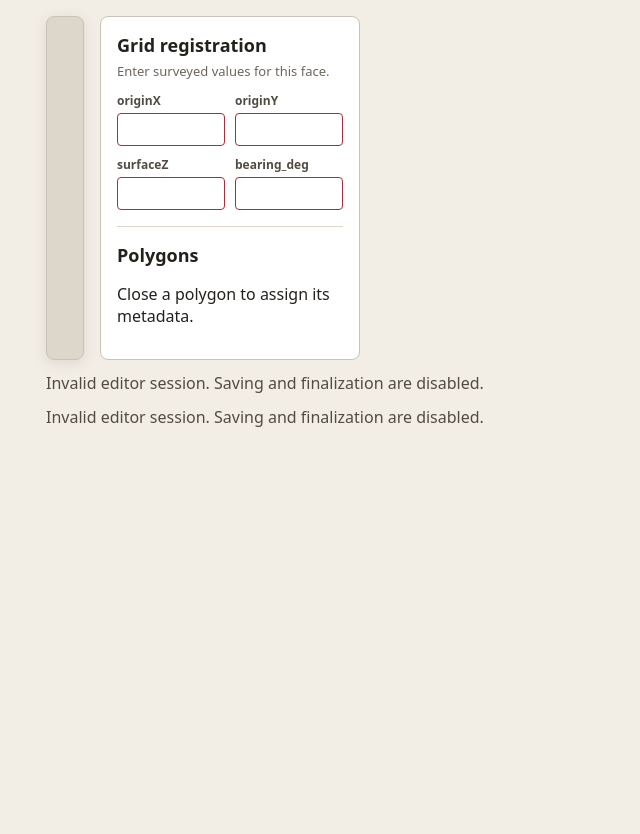
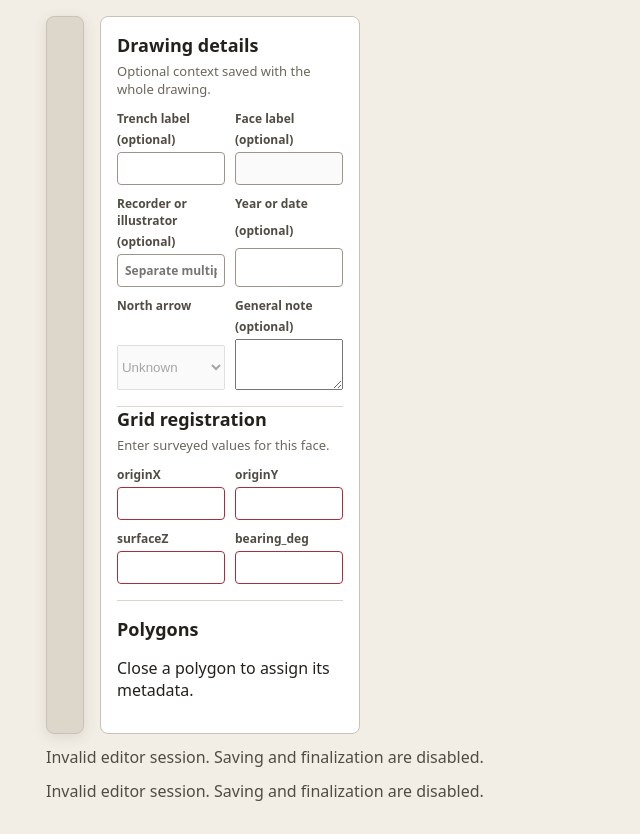
Before and after one commit to jennarbates/StratigraphyGenerator, a Flask app: template poggio_webapp/templates/editor.html in a window 1280 px wide. Shown: the part 119-953 px from the top of the page, without its empty margins (0-640 px from the left). Before the commit the page ends 546 px from the top, so only its background shows below. Run offline with Flask 3, Linux system fonts and the light colour scheme; the template is opened without the code that fills it, so the values that code supplies are empty.

Commit message:
metadata? more like

```diff
--- a/poggio_webapp/static/canvas/grid.mjs
+++ b/poggio_webapp/static/canvas/grid.mjs
@@ -650,20 +650,40 @@ export function assembleFinalizeState(
       polygons: [],
       polygonMetadata: {},
     };
+    const suppliedRecorders = (
+      documentMetadata.recorders
+      ?? documentMetadata.recorder
+      ?? documentMetadata.illustrator
+      ?? documentMetadata.illustrators
+    );
+    const suppliedNote = (
+      documentMetadata.generalNote
+      ?? documentMetadata.note
+    );
 
     return {
-      trenchLabel: documentMetadata.trenchLabel ?? null,
-      faceLabel: documentMetadata.faceLabel ?? face.name,
-      illustrators: documentMetadata.illustrators ?? [],
-      date: documentMetadata.date ?? null,
-      northArrowPresent: documentMetadata.northArrowPresent ?? null,
+      trenchLabel: optionalText(documentMetadata.trenchLabel),
+      faceLabel: optionalText(documentMetadata.faceLabel),
+      illustrators: suppliedRecorders === undefined
+        ? null
+        : (recorderNames(suppliedRecorders).length > 0
+          ? recorderNames(suppliedRecorders)
+          : null),
+      date: optionalText(documentMetadata.date),
+      northArrowPresent: (
+        typeof documentMetadata.northArrowPresent === "boolean"
+          ? documentMetadata.northArrowPresent
+          : null
+      ),
       gridSquareCm: documentMetadata.gridSquareCm ?? (
         GRID_SPACING_METERS * 100
       ),
       gridTiePoints: documentMetadata.gridTiePoints ?? [],
       loci: documentMetadata.loci ?? fieldWallLoci(face),
       layers: fieldWallLayers(face),
-      marginalia: documentMetadata.marginalia ?? [],
+      marginalia: suppliedNote === undefined
+        ? (documentMetadata.marginalia ?? [])
+        : (optionalText(suppliedNote) ? [optionalText(suppliedNote)] : []),
     };
   }
 
@@ -672,14 +692,7 @@ export function assembleFinalizeState(
   }
 
   return {
-    metadata: documentMetadata.metadata ?? {
-      currentFilePath: "manual-editor",
-      suggestedFilename: null,
-      trenchLabel: null,
-      scale: null,
-      credits: null,
-      marginalia: [],
-    },
+    metadata: archaeologicalDocumentMetadata(documentMetadata),
     trenchProfiles: editorState.faces.map((face) => ({
       face: face.name,
       gridLabels: face.gridLabels ?? [],
@@ -725,9 +738,140 @@ function cloneJsonValue(value) {
   return value;
 }
 
-export function snapshotEditorState(editorState) {
+function optionalText(value) {
+  if (typeof value !== "string") {
+    return null;
+  }
+
+  return value.trim() || null;
+}
+
+function recorderNames(value) {
+  const values = Array.isArray(value)
+    ? value
+    : (typeof value === "string" ? value.split(/[,\n]/) : []);
+
+  return values
+    .map(optionalText)
+    .filter((value) => value !== null);
+}
+
+function archaeologicalDocumentMetadata(documentMetadata) {
+  const metadata = documentMetadata.metadata ?? {};
+  const suppliedRecorders = (
+    documentMetadata.recorders
+    ?? documentMetadata.recorder
+    ?? documentMetadata.illustrator
+  );
+  const recorders = suppliedRecorders === undefined
+    ? (metadata.credits?.attributions ?? []).map(({ name }) => name)
+    : recorderNames(suppliedRecorders);
+  const date = (
+    documentMetadata.date === undefined
+      ? metadata.credits?.year
+      : optionalText(documentMetadata.date)
+  ) ?? null;
+  const suppliedNote = (
+    documentMetadata.generalNote
+    ?? documentMetadata.note
+  );
+  const marginalia = suppliedNote === undefined
+    ? (metadata.marginalia ?? [])
+    : (optionalText(suppliedNote) ? [optionalText(suppliedNote)] : []);
+  const credits = suppliedRecorders === undefined
+    && documentMetadata.date === undefined
+    ? (metadata.credits ?? null)
+    : (
+      recorders.length > 0 || date !== null
+        ? {
+          attributions: recorders.length > 0
+            ? recorders.map((name) => ({ name, role: "illustrator" }))
+            : null,
+          year: date,
+        }
+        : null
+    );
+
+  return {
+    currentFilePath: metadata.currentFilePath ?? "manual-editor",
+    suggestedFilename: metadata.suggestedFilename ?? null,
+    trenchLabel: documentMetadata.trenchLabel === undefined
+      ? (metadata.trenchLabel ?? null)
+      : optionalText(documentMetadata.trenchLabel),
+    scale: metadata.scale ?? null,
+    credits,
+    marginalia,
+  };
+}
+
+export function defaultDocumentMetadata(schemaType) {
+  const defaults = {
+    trenchLabel: "",
+    recorders: [],
+    date: "",
+    generalNote: "",
+  };
+
+  if (schemaType === "FieldWallProfile") {
+    return {
+      ...defaults,
+      faceLabel: "",
+      northArrowPresent: null,
+    };
+  }
+
+  return defaults;
+}
+
+function normalizedDocumentMetadata(documentMetadata, schemaType) {
+  const source = documentMetadata ?? {};
+
+  if (schemaType === "ArchaeologicalDiagram" && source.metadata) {
+    return {
+      trenchLabel: source.metadata.trenchLabel ?? "",
+      recorders: (source.metadata.credits?.attributions ?? [])
+        .map(({ name }) => name)
+        .filter((name) => typeof name === "string" && name.trim()),
+      date: source.metadata.credits?.year ?? "",
+      generalNote: (source.metadata.marginalia ?? []).join("\n"),
+    };
+  }
+
+  const normalized = {
+    trenchLabel: optionalText(source.trenchLabel) ?? "",
+    recorders: recorderNames(
+      source.recorders
+      ?? source.recorder
+      ?? source.illustrator
+      ?? source.illustrators,
+    ),
+    date: optionalText(source.date) ?? "",
+    generalNote: optionalText(
+      source.generalNote
+      ?? source.note
+      ?? (Array.isArray(source.marginalia)
+        ? source.marginalia.join("\n")
+        : undefined),
+    ) ?? "",
+  };
+
+  if (schemaType === "FieldWallProfile") {
+    return {
+      ...normalized,
+      faceLabel: optionalText(source.faceLabel) ?? "",
+      northArrowPresent: typeof source.northArrowPresent === "boolean"
+        ? source.northArrowPresent
+        : null,
+    };
+  }
+
+  return normalized;
+}
+
+export function snapshotEditorState(editorState, documentMetadata = {}) {
   return {
     activeFaceIndex: editorState.activeFaceIndex,
+    documentMetadata: cloneJsonValue(documentMetadata),
     faces: editorState.faces.map((face) => ({
       name: face.name,
       gridRegistration: cloneJsonValue(face.gridRegistration ?? {}),
@@ -755,7 +899,20 @@ export function reconstructEditorState(savedState) {
     throw new TypeError("Saved editor state must include a faces array.");
   }
 
-  return cloneJsonValue(resumableState);
+  const reconstructed = cloneJsonValue(resumableState);
+  const schemaType = savedState?.schemaType === "FieldWallProfile"
+    ? "FieldWallProfile"
+    : "ArchaeologicalDiagram";
+  const savedDocumentMetadata = (
+    resumableState.documentMetadata
+    ?? savedState?.documentMetadata
+    ?? defaultDocumentMetadata(schemaType)
+  );
+  reconstructed.documentMetadata = normalizedDocumentMetadata(
+    savedDocumentMetadata,
+    schemaType,
+  );
+  return reconstructed;
 }
 
 function assembleSaveGridConfig(editorState) {
@@ -791,6 +948,7 @@ export function assembleEditorSessionState(
 
   return {
     schemaType,
+    documentMetadata: cloneJsonValue(documentMetadata),
     finalizeState: assembleFinalizeState(
       editorState,
       schemaType,
@@ -798,6 +956,6 @@ export function assembleEditorSessionState(
     ),
     gridConfig: assembleSaveGridConfig(editorState),
     editorState: structuralEditorState,
-    resumeState: snapshotEditorState(editorState),
+    resumeState: snapshotEditorState(editorState, documentMetadata),
   };
 }
--- a/poggio_webapp/static/canvas/index.js
+++ b/poggio_webapp/static/canvas/index.js
@@ -8,6 +8,7 @@ import {
   assembleFieldWallPolygonMetadata,
   cancelCurrentPolygon,
   debounce,
+  defaultDocumentMetadata,
   deleteClosedPolygon,
   edgeMidpoint,
   fieldWallMetadataFormValues,
@@ -64,6 +65,35 @@ const registrationFace = document.querySelector("#grid-registration-face");
 const registrationInputs = [
   ...registrationForm.querySelectorAll("[data-registration-field]"),
 ];
+const documentMetadataForm = document.querySelector(
+  "#document-metadata-form",
+);
+const documentTrenchLabelInput = document.querySelector(
+  "#document-trench-label",
+);
+const documentFaceLabelField = document.querySelector(
+  "#document-face-label-field",
+);
+const documentFaceLabelInput = document.querySelector(
+  "#document-face-label",
+);
+const documentRecordersLabel = document.querySelector(
+  "#document-recorders-label",
+);
+const documentRecordersInput = document.querySelector(
+  "#document-recorders",
+);
+const documentDateLabel = document.querySelector("#document-date-label");
+const documentDateInput = document.querySelector("#document-date");
+const documentNorthArrowField = document.querySelector(
+  "#document-north-arrow-field",
+);
+const documentNorthArrowSelect = document.querySelector(
+  "#document-north-arrow",
+);
+const documentGeneralNoteInput = document.querySelector(
+  "#document-general-note",
+);
 const faceSetupDialog = document.querySelector("#face-setup-dialog");
 const faceSetupForm = document.querySelector("#face-setup-form");
 const faceCountField = document.querySelector("#face-count-field");
@@ -97,6 +127,7 @@ let schemaType = requestedSchemaType === FIELD_WALL_SCHEMA
   ? FIELD_WALL_SCHEMA
   : "ArchaeologicalDiagram";
 let isFieldWall = schemaType === FIELD_WALL_SCHEMA;
+let documentMetadata = defaultDocumentMetadata(schemaType);
 const editorState = {
   activeFaceIndex: -1,
   faces: [],
@@ -154,7 +185,11 @@ function saveEditorSession({ keepalive = false } = {}) {
     .then(async () => {
       persistCurrentFace();
       const revisionToSave = changeRevision;
-      const state = assembleEditorSessionState(editorState, schemaType);
+      const state = assembleEditorSessionState(
+        editorState,
+        schemaType,
+        documentMetadata,
+      );
       showSaveState("saving");
 
       try {
@@ -356,6 +391,8 @@ function restoreEditorSession(savedState) {
   }
 
   canvasContainer.replaceChildren();
+  documentMetadata = restoredState.documentMetadata;
+  renderDocumentMetadataForm();
   editorState.faces = restoredState.faces.map(restoreFaceState);
   const requestedFaceIndex = restoredState.activeFaceIndex;
   editorState.activeFaceIndex = (
@@ -829,6 +866,49 @@ function cancelCanvasPointerAction(event) {
   pointerAction = null;
 }
 
+function documentRecorderNames() {
+  return documentRecordersInput.value
+    .split(/[,\n]/)
+    .map((name) => name.trim())
+    .filter(Boolean);
+}
+
+function readDocumentMetadataForm() {
+  const metadata = {
+    trenchLabel: documentTrenchLabelInput.value.trim(),
+    recorders: documentRecorderNames(),
+    date: documentDateInput.value.trim(),
+    generalNote: documentGeneralNoteInput.value.trim(),
+  };
+
+  if (!isFieldWall) {
+    return metadata;
+  }
+
+  return {
+    ...metadata,
+    faceLabel: documentFaceLabelInput.value.trim(),
+    northArrowPresent: documentNorthArrowSelect.value === ""
+      ? null
+      : documentNorthArrowSelect.value === "present",
+  };
+}
+
+function renderDocumentMetadataForm() {
+  documentTrenchLabelInput.value = documentMetadata.trenchLabel ?? "";
+  documentFaceLabelInput.value = documentMetadata.faceLabel ?? "";
+  documentRecordersInput.value = Array.isArray(documentMetadata.recorders)
+    ? documentMetadata.recorders.join(", ")
+    : (documentMetadata.recorders ?? "");
+  documentDateInput.value = documentMetadata.date ?? "";
+  documentNorthArrowSelect.value = (
+    documentMetadata.northArrowPresent === true
+      ? "present"
+      : (documentMetadata.northArrowPresent === false ? "absent" : "")
+  );
+  documentGeneralNoteInput.value = documentMetadata.generalNote ?? "";
+}
+
 function configureSchemaFields() {
   materialField.hidden = isFieldWall;
   materialSelect.disabled = isFieldWall;
@@ -837,6 +917,14 @@ function configureSchemaFields() {
     input.disabled = !isFieldWall;
   }
   faceCountField.hidden = isFieldWall;
+  documentFaceLabelField.hidden = !isFieldWall;
+  documentFaceLabelInput.disabled = !isFieldWall;
+  documentNorthArrowField.hidden = !isFieldWall;
+  documentNorthArrowSelect.disabled = !isFieldWall;
+  documentRecordersLabel.textContent = isFieldWall
+    ? "Recorder or recorders"
+    : "Recorder or illustrator";
+  documentDateLabel.textContent = isFieldWall ? "Date" : "Year or date";
 }
 
 closeShapeButton.addEventListener("pointerup", (event) => {
@@ -1011,6 +1099,15 @@ registrationForm.addEventListener("submit", (event) => {
   event.preventDefault();
 });
 
+documentMetadataForm.addEventListener("submit", (event) => {
+  event.preventDefault();
+});
+
+documentMetadataForm.addEventListener("input", () => {
+  documentMetadata = readDocumentMetadataForm();
+  scheduleAutosave();
+});
+
 registrationInputs.forEach((input) => {
   input.addEventListener("input", () => {
     if (!currentFace) {
@@ -1154,6 +1251,7 @@ async function loadEditorSession() {
 
 async function initializeEditor() {
   configureSchemaFields();
+  renderDocumentMetadataForm();
   faceCountInput.value = "1";
   renderFaceNameFields();
 
--- a/poggio_webapp/templates/editor.html
+++ b/poggio_webapp/templates/editor.html
@@ -69,6 +69,52 @@
       </section>
 
       <aside class="metadata-sidebar" aria-labelledby="polygon-list-heading">
+        <section
+          class="grid-registration"
+          aria-labelledby="document-metadata-heading"
+        >
+          <h2 id="document-metadata-heading">Drawing details</h2>
+          <p>Optional context saved with the whole drawing.</p>
+          <form id="document-metadata-form">
+            <div class="grid-registration-fields">
+              <label>
+                Trench label <span>(optional)</span>
+                <input id="document-trench-label" type="text">
+              </label>
+              <label id="document-face-label-field">
+                Face label <span>(optional)</span>
+                <input id="document-face-label" type="text">
+              </label>
+              <label>
+                <span id="document-recorders-label">Recorder or illustrator</span>
+                <span>(optional)</span>
+                <input
+                  id="document-recorders"
+                  type="text"
+                  placeholder="Separate multiple names with commas"
+                >
+              </label>
+              <label>
+                <span id="document-date-label">Year or date</span>
+                <span>(optional)</span>
+                <input id="document-date" type="text">
+              </label>
+              <label id="document-north-arrow-field">
+                North arrow
+                <select id="document-north-arrow">
+                  <option value="">Unknown</option>
+                  <option value="present">Present</option>
+                  <option value="absent">Not present</option>
+                </select>
+              </label>
+              <label>
+                General note <span>(optional)</span>
+                <textarea id="document-general-note" rows="3"></textarea>
+              </label>
+            </div>
+          </form>
+        </section>
+
         <section
           class="grid-registration"
           aria-labelledby="grid-registration-heading"
```
Also changed, not shown: poggio_webapp/static/canvas/grid.test.mjs (+137 -0 lines).
